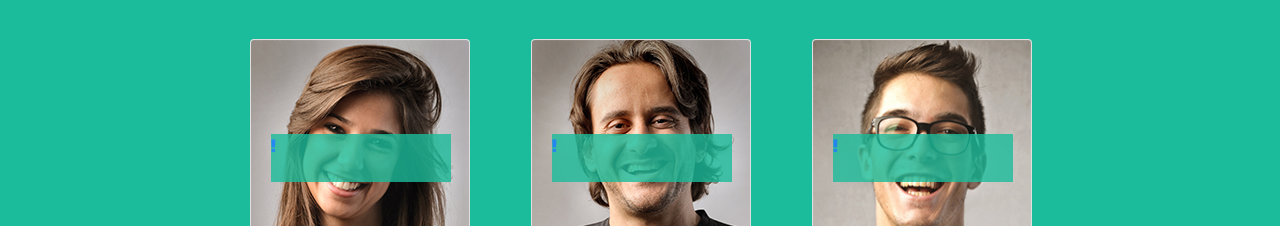
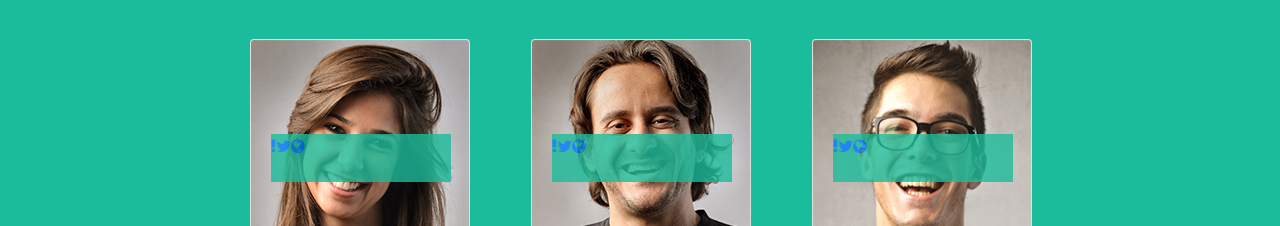
Before and after one commit to rejth/bla-landing, a React (Create React App) app: page / in a window 1280 px wide. Shown: the part 940-1166 px from the top of the page. Built offline with nearby package versions, Linux system fonts and the light colour scheme.

Commit message:
some fix

```diff
--- a/src/components/About/About.js
+++ b/src/components/About/About.js
@@ -53,13 +53,13 @@ const UserCard = ({ image, name, profession, description }) => (
           <i className="fa fa-exclamation"></i>
         </a>
         <a href="https://twitter.com/" className="social-links__item">
-          <i className="fab fa-twitter"></i>
+          <i className="fa fa-twitter"></i>
         </a>
         <a href="https://www.google.ru/" className="social-links__item">
-          <i className="fab fa-google-plus-g"></i>
+          <i className="fa fa-google-plus-g"></i>
         </a>
         <a href="https://www.instagram.com/" className="social-links__item">
-          <i className="fas fa-globe"></i>
+          <i className="fa fa-globe"></i>
         </a>
       </div>
     </div>
```
